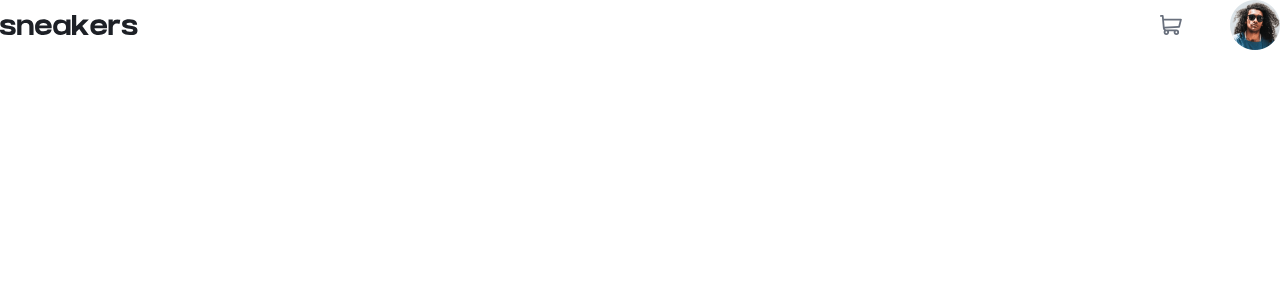
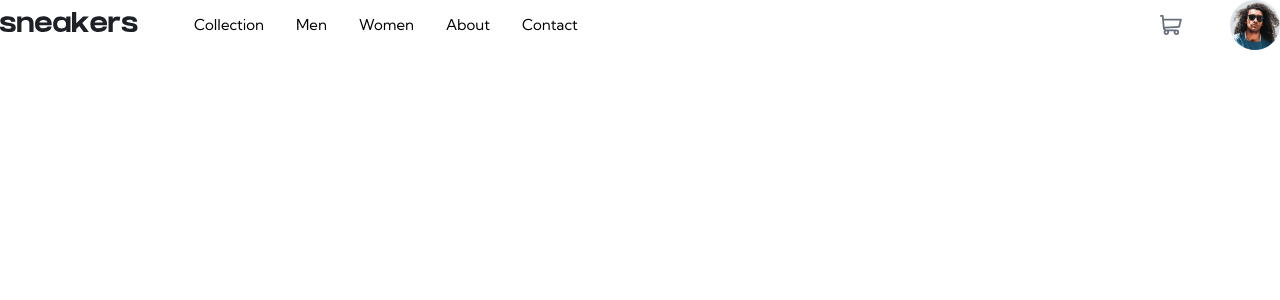
Before and after one commit to anamaydev/ecommerce-product-page, a React (Vite) app: page / in a window 1280 px wide. Shown: the top 300 px of the page. Built offline with nearby package versions, Linux system fonts and the light colour scheme.

Commit message:
feat: add desktop navigation; adjust tablet nav padding; fix logo stretching issue

```diff
--- a/src/components/Header.jsx
+++ b/src/components/Header.jsx
@@ -17,7 +17,7 @@ function Header() {
     {page:'Men', href: '#'},
     {page:'Women', href: '#'},
     {page:'About', href: '#'},
-    {page:'contact', href: '#'},
+    {page:'Contact', href: '#'},
   ]
 
   useEffect(() => {
@@ -27,7 +27,7 @@ function Header() {
   return (
     <HeaderContext.Provider value={{pages, menuOpen, setMenuOpen}}>
       <div className="flex justify-between items-center px-3 sm:px-0">
-        <div className="flex gap-2">
+        <div className="flex gap-2 lg:gap-7">
           <Header.MenuIcon></Header.MenuIcon>
           <Header.Logo></Header.Logo>
           <Header.Navbar>
@@ -47,14 +47,14 @@ Header.MenuIcon = function HeaderMenuIcon() {
   const {setMenuOpen} = useContext(HeaderContext);
 
   return (
-    <button className="md:hidden" onClick={()=>setMenuOpen(prevMenuOpen => !prevMenuOpen)}>
+    <button className="lg:hidden" onClick={()=>setMenuOpen(prevMenuOpen => !prevMenuOpen)}>
       <img src={menuIcon} alt=""/>
     </button>
   )
 }
 
 Header.Logo = function HeaderLogo() {
-  return (<img src={logo} alt="sneakers logo"/>)
+  return (<img className="h-2.5" src={logo} alt="sneakers logo"/>)
 }
 
 Header.CartButton = function HeaderCartButton() {
@@ -80,20 +80,26 @@ Header.Navbar = function HeaderNavbar({children}) {
     <nav>
       {
         menuOpen &&
-        <div className="fixed inset-y-0 left-0 right-[33.33%] p-3 flex flex-col gap-7  bg-red-200">
+        <div className="max-w-37.5 fixed inset-y-0 left-0 right-[33.33%] p-3 sm:px-10 sm:py-6 flex flex-col gap-7 lg:hidden bg-red-200">
           <button onClick={()=>setMenuOpen(prevMenuOpen=> !prevMenuOpen)}><img src={closeIcon} alt=""/></button>
           <ul className="flex flex-col gap-3">
             {children}
           </ul>
         </div>
       }
+
+      <div className="hidden lg:block">
+        <ul className="flex gap-4">
+          {children}
+        </ul>
+      </div>
     </nav>
   )
 }
 
 Header.NavPage = function HeaderNavPage({children, href}) {
   return (
-    <li><a href={href}>{children}</a></li>
+    <li><a className="text-preset-3-bold text-4.5 lg:text-preset-4" href={href}>{children}</a></li>
   )
 }
 
--- a/src/index.css
+++ b/src/index.css
@@ -71,7 +71,7 @@
 }
 
 @utility text-preset-4{
-  @apply text-sm leading-loose;
+  @apply text-sm leading-loose font-normal;
 }
 
 @utility text-preset-5-bold{
@@ -79,5 +79,5 @@
 }
 
 @utility text-preset-6-bold{
-  @apply text-xl leading-normal tracking-md font-bold;
+  @apply text-xxs leading-normal tracking-md font-bold;
 }
```
